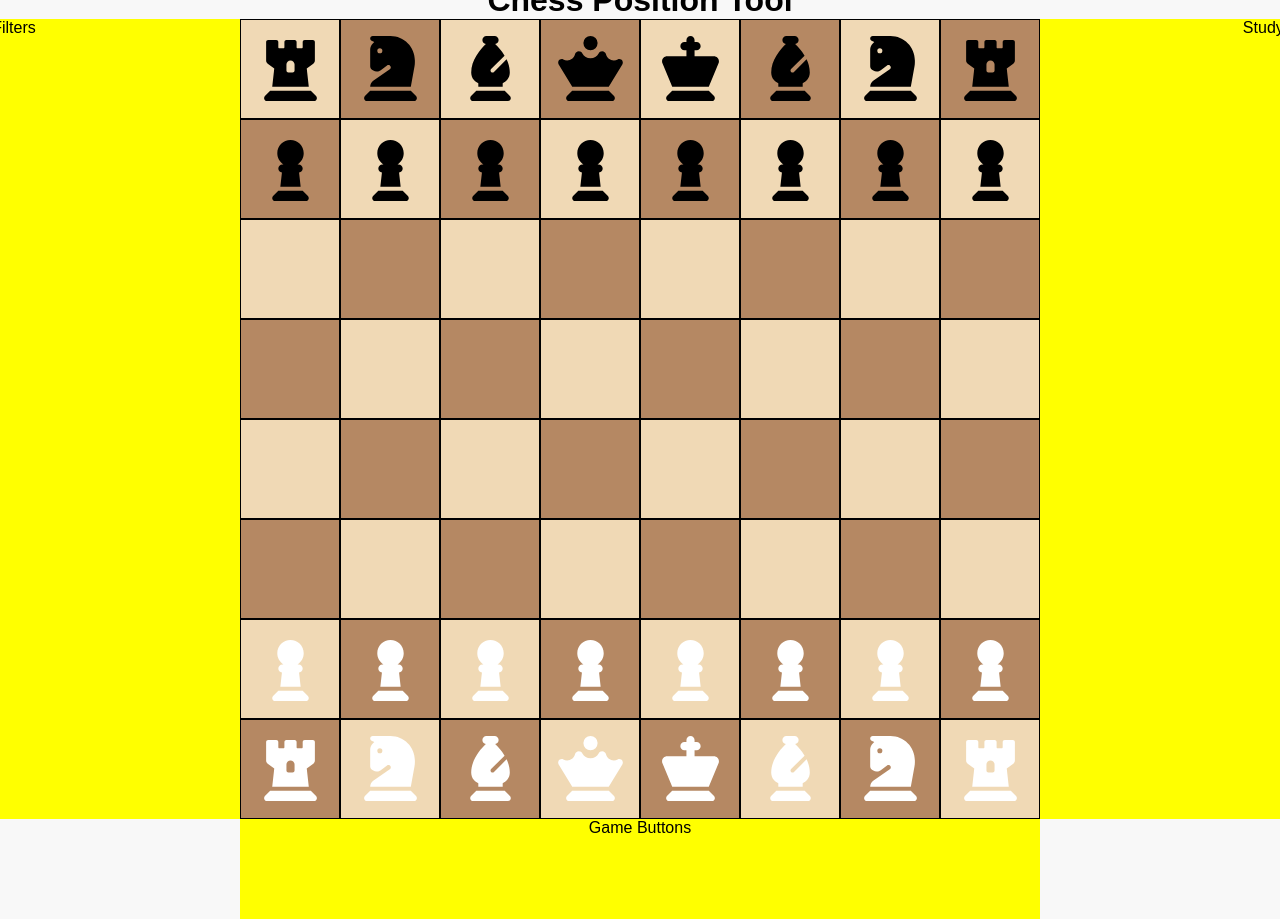
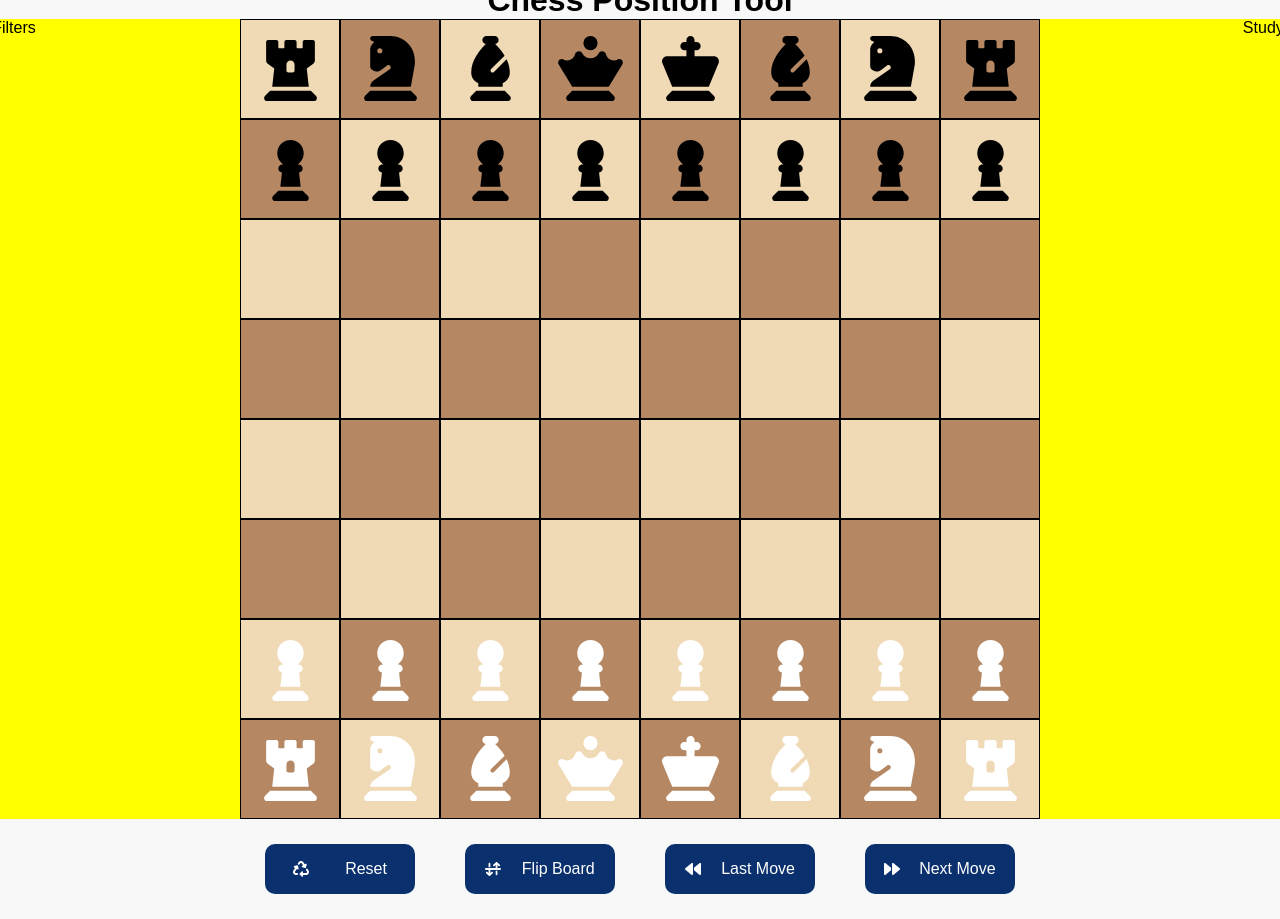
Before and after one commit to kraig-hebert/chess-position-tool, a React (Vite) app: page / in a window 1280 px wide. Shown: the top 919 px of the page. Built offline with nearby package versions, Linux system fonts and the light colour scheme.

Commit message:
added game-buttons for controllin reset, flip board, last move, and next move

```diff
--- a/src/components/gameButtons/GameButtons.jsx
+++ b/src/components/gameButtons/GameButtons.jsx
@@ -1,9 +1,24 @@
 import React from "react";
+import {
+  FaBackward,
+  FaForward,
+  FaArrowDownUpAcrossLine,
+  FaRecycle,
+} from "react-icons/fa6";
+
+import GameButton from "./gameButton/GameButton";
 
 import "./gameButtonsStyles.css";
 
 const GameButtons = () => {
-  return <div className="game-buttons">Game Buttons</div>;
+  return (
+    <div className="game-buttons">
+      <GameButton title="Reset" Icon={FaRecycle} />
+      <GameButton title="Flip Board" Icon={FaArrowDownUpAcrossLine} />
+      <GameButton title="Last Move" Icon={FaBackward} />
+      <GameButton title="Next Move" Icon={FaForward} />
+    </div>
+  );
 };
 
 export default GameButtons;
--- /dev/null
+++ b/src/components/gameButtons/gameButton/GameButton.jsx
@@ -0,0 +1,15 @@
+import React from "react";
+
+import "./gameButtonStyles.css";
+
+const GameButton = (props) => {
+  const { title, Icon } = props;
+  return (
+    <div className="game-button">
+      <Icon />
+      {title}
+    </div>
+  );
+};
+
+export default GameButton;
--- /dev/null
+++ b/src/components/gameButtons/gameButton/gameButtonStyles.css
@@ -0,0 +1,18 @@
+.game-button {
+  display: flex;
+  width: 150px;
+  height: 50px;
+  flex-direction: row;
+  justify-content: space-around;
+  align-items: center;
+  padding: 10px;
+  border-radius: 10px;
+  background-color: rgb(10, 48, 110);
+  color: white;
+  cursor: pointer;
+  font-size: 1rem;
+}
+
+.game-button:hover {
+  background-color: rgb(43, 109, 214);
+}
--- a/src/components/gameButtons/gameButtonsStyles.css
+++ b/src/components/gameButtons/gameButtonsStyles.css
@@ -3,10 +3,9 @@
   display: flex;
   width: 100%;
   height: 100px;
-  flex-direction: column;
-  justify-content: flex-start;
+  flex-direction: row;
+  justify-content: space-around;
   align-items: center;
   left: 0;
   top: 100%;
-  background-color: yellow;
 }
```
